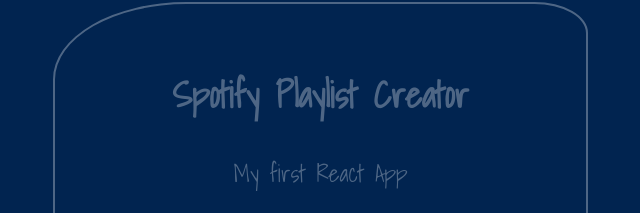
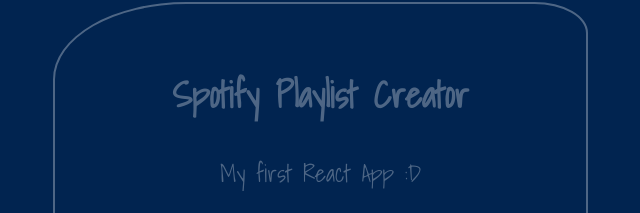
Before and after one commit to ceckenreiter/ceckenreiter.github.io, a plain HTML site: page index.html in a window 1280 px wide. Shown: the part 3144-3357 px from the top of the page, 619-1259 px from the left. Drawn offline with Linux system fonts and the light colour scheme.

Commit message:
quick edits

```diff
--- a/index.html
+++ b/index.html
@@ -86,7 +86,7 @@
                 <a target="_blank" href="https://github.com/ceckenreiter/spotifyPlaylist.git">
                     <div class="button">
                         <h2>Spotify Playlist Creator</h2>
-                        <p>My first React App</p>
+                        <p>My first React App :D </p>
                         <p>Languages: JavaScript, HTML, CSS, React, JSON</p>
                     </div>
                 </a>
```
